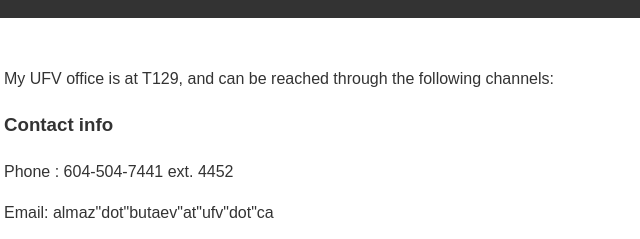
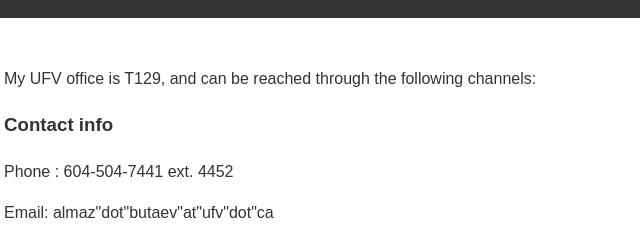
Before and after one commit to abutaev/abutaev.github.io, a plain HTML site: page contact.html in a window 1280 px wide. Shown: the part 134-373 px from the top of the page, 236-876 px from the left. Drawn offline with Linux system fonts and the light colour scheme.

Commit message:
Update contact.html

```diff
--- a/contact.html
+++ b/contact.html
@@ -18,7 +18,7 @@
   </header>
   <main>
 
-    <p>My UFV office is at T129, and can be reached through the following channels:</p>
+    <p>My UFV office is T129, and can be reached through the following channels:</p>
 
     <h3>Contact info</h3>
     <p> Phone : 604-504-7441 ext. 4452 </p>
```
